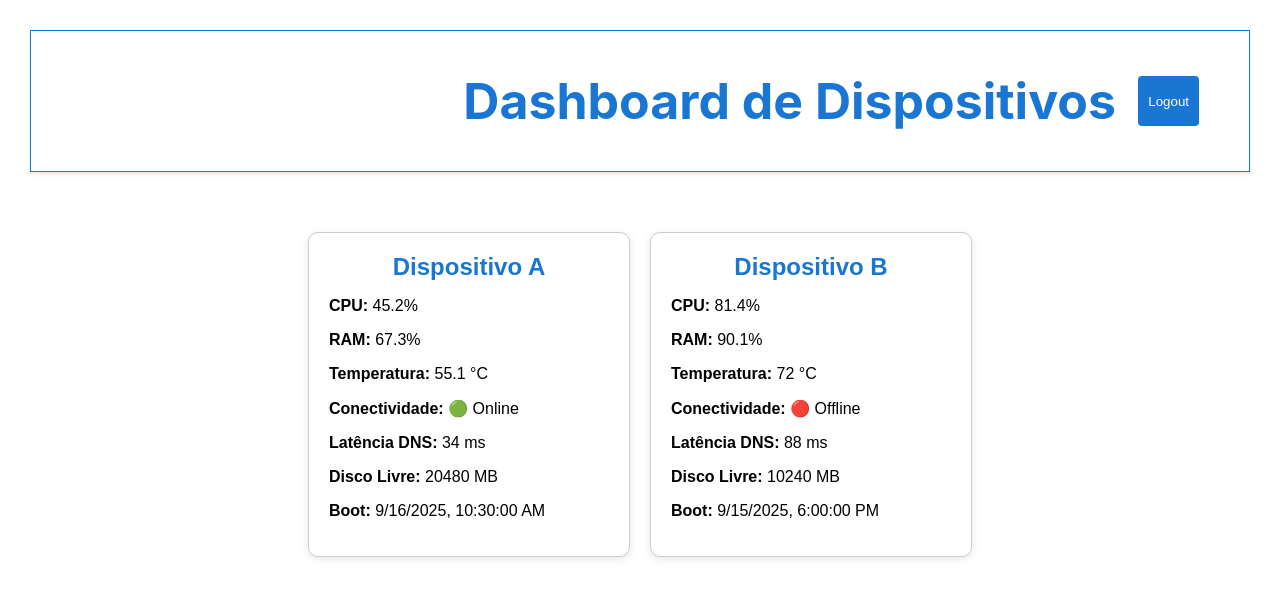
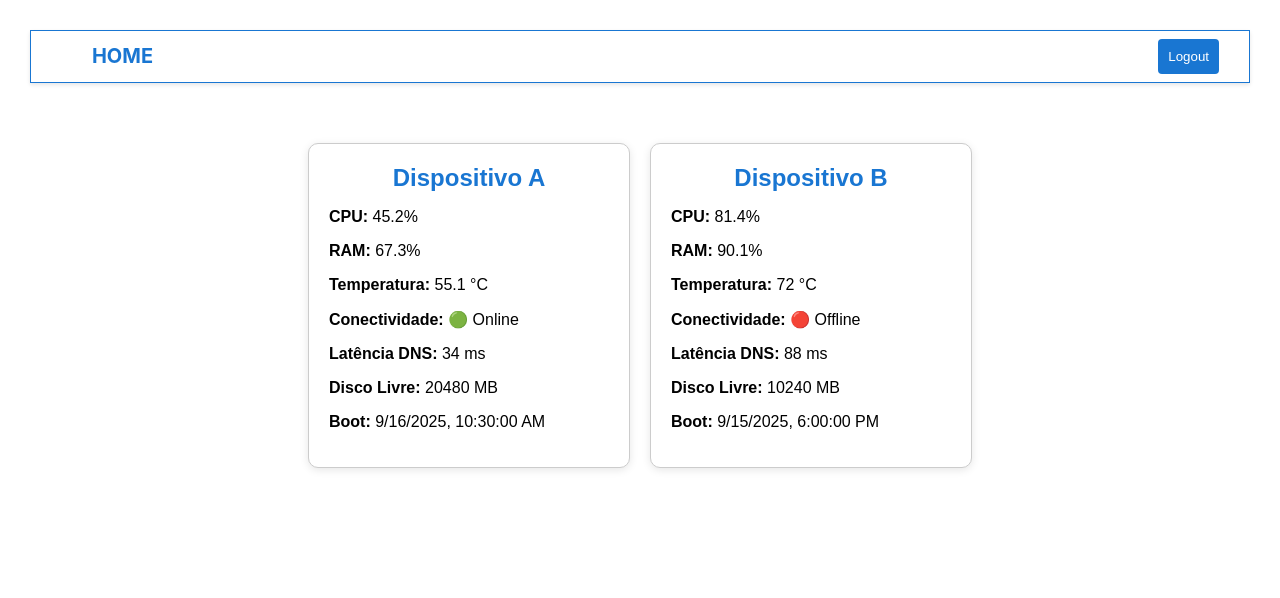
Before and after one commit to sbernardoDavi/-exame-fullstack-setembro-dtlabs-2025, a React (Create React App) app: page /home in a window 1280 px wide. Shown: the top 598 px of the page. Built offline with nearby package versions, Linux system fonts and the light colour scheme; sample sign-in values are in the browser's storage.

Commit message:
feat: criacao do header, e utilizando ele no home.

```diff
--- /dev/null
+++ b/src/components/Header/header.css
@@ -0,0 +1,24 @@
+.header-app{
+    background-color: #ffffff;
+    color: white;
+    text-align: center;
+    font-weight: bold;
+    box-shadow: 0 2px 4px rgba(0,0,0,0.1);
+    display: flex;
+    flex-direction: row;
+    justify-content: space-between;
+    border: solid 1px #1976d2;
+    margin: 30px;
+    align-items: center;
+}
+
+h1{
+    color: #1976d2;
+    margin-left: 5%;
+    font-size: 20px;
+}
+
+.logout-button{
+  margin-right: 30px;
+  align-items: center;
+}
--- /dev/null
+++ b/src/components/Header/header.tsx
@@ -0,0 +1,18 @@
+import React from 'react';
+import './header.css';
+
+interface HeaderProps {
+  title: string;
+  onLogout: () => void;
+}
+
+const Header: React.FC<HeaderProps> = ({ title, onLogout }) => {
+  return (
+    <header className="header-app">
+      <h1>{title}</h1>
+      <button onClick={onLogout} className="logout-button">Logout</button>
+    </header>
+  );
+};
+
+export default Header;
--- a/src/components/Home/home.css
+++ b/src/components/Home/home.css
@@ -1,31 +1,3 @@
-.home-header{
-    background-color: #ffffff;
-    color: white;
-    padding: 20px;
-    text-align: center;
-    font-size: 24px;
-    font-weight: bold;
-    box-shadow: 0 2px 4px rgba(0,0,0,0.1);
-    display: flex;
-    flex-direction: row;
-    height: 100px;
-    justify-content: space-between;
-    border: solid 1px #1976d2;
-    margin: 30px;
-    align-items: center;
-}
-
-h1{
-    color: #1976d2;
-    margin-left: 35%;
-    font-size: 50px;
-}
-
-.logout-button{
-  height: 50px;
-  margin-right: 30px;
-  align-items: center;
-}
 .home-container {
     padding: 30px;
     font-family: sans-serif;
--- a/src/components/Home/homePage.tsx
+++ b/src/components/Home/homePage.tsx
@@ -1,5 +1,6 @@
 import React, { useState, useEffect } from 'react';
 import { useNavigate } from 'react-router-dom';
+import Header from '../Header/header';
 import './home.css';
 
 interface Device {
@@ -44,7 +45,6 @@ const HomePage: React.FC = () => {
   const navigate = useNavigate();
 
   useEffect(() => {
-    //Simulando Retorno de API
     setTimeout(() => {
       setDevices(mockDevices);
     }, 500);
@@ -58,10 +58,7 @@ const HomePage: React.FC = () => {
 
   return (
     <div className="home-page">
-      <header className="home-header">
-        <h1>Dashboard de Dispositivos</h1>
-        <button onClick={handleLogout} className="logout-button">Logout</button>
-      </header>
+      <Header title="HOME" onLogout={handleLogout} />
 
       <main className="home-container">
         <div className="device-grid">
```
